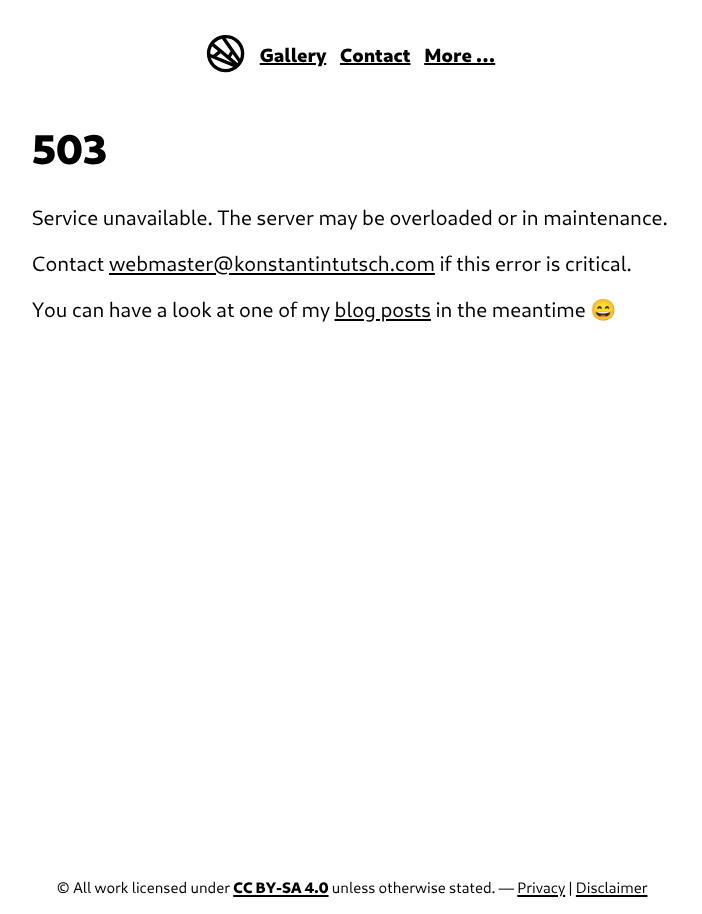
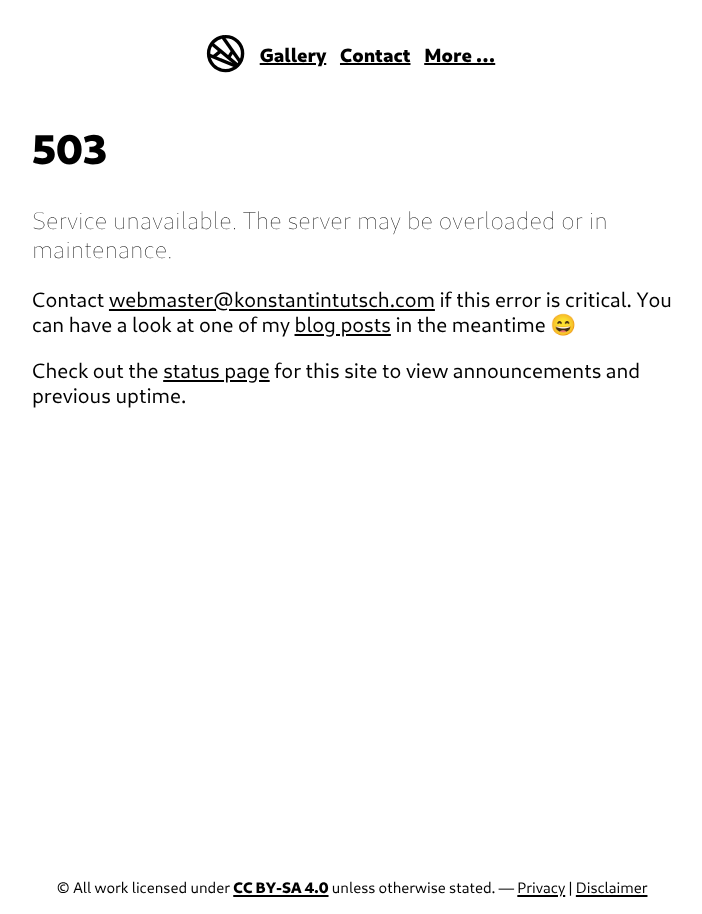
Before and after one commit to konstantintutsch/website, a Jekyll site: the page built from _errors/503.md, in a window 1280 px wide. Shown: the whole page, without its empty margins (288-990 px from the left). Built offline with Jekyll 4.4.1, drawn with Linux system fonts in a browser that asks for light colours.

Commit message:
Add status page link to 503

```diff
--- a/_errors/503.md
+++ b/_errors/503.md
@@ -2,3 +2,5 @@
 title: 503
 description: Service unavailable. The server may be overloaded or in maintenance.
 ---
+
+Check out the [status page](https://status.konstantintutsch.com/status/public) for this site to view announcements and previous uptime.
--- a/_layouts/error.html
+++ b/_layouts/error.html
@@ -4,6 +4,7 @@ layout: default
 
 <h2>{{ page.title }}</h2>
 
-<p>{{ page.description }}</p>
-<p>Contact {% include social.html id="webmaster" %} if this error is critical.</p>
-<p>You can have a look at one of my <a data-umami-event="nav-blog" href="/blog/">blog posts</a> in the meantime 😄</p>
+<p class="description">{{ page.description }}</p>
+<p>Contact {% include social.html id="webmaster" %} if this error is critical. You can have a look at one of my <a data-umami-event="nav-blog" href="/blog/">blog posts</a> in the meantime 😄</p>
+
+{{ page.content }}
```
